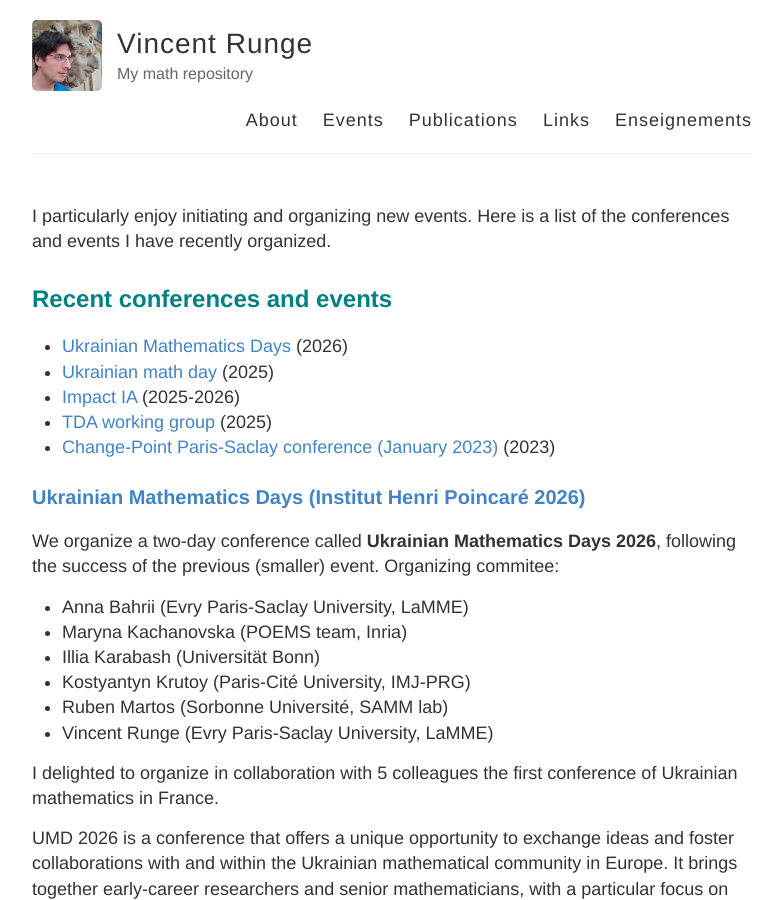
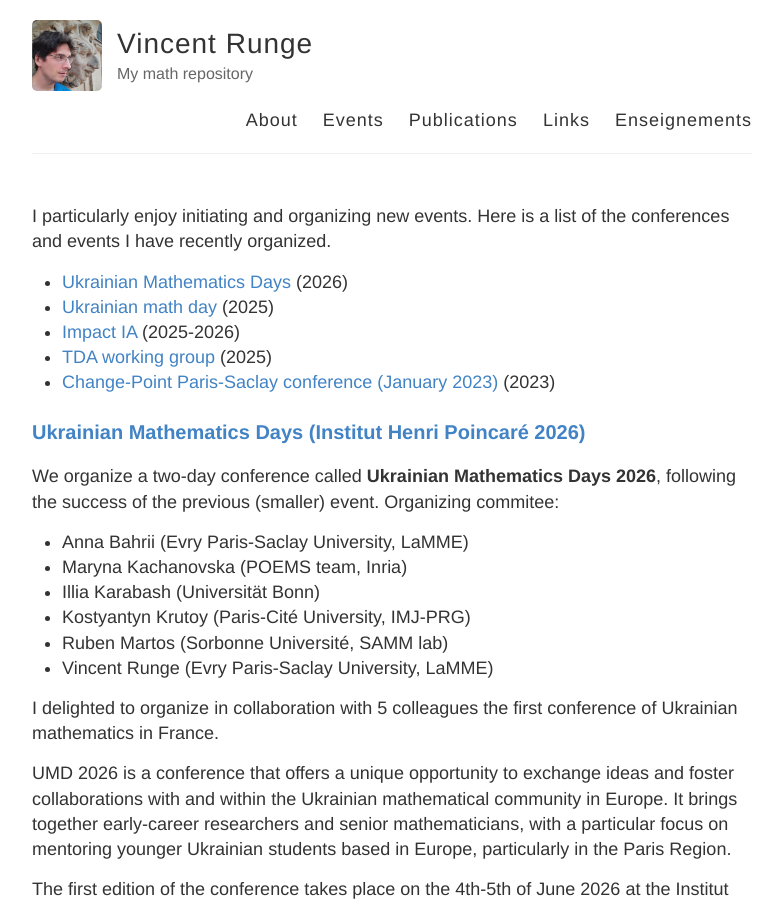
Before and after one commit to vincentrunge/vincentrunge.github.io, a Jekyll site: the page built from Events.md, in a window 1280 px wide and 900 px high. Shown: the whole window, without its empty margins (248-1031 px from the left). Built offline with Jekyll 4.4.1, drawn with Linux system fonts in a browser that asks for light colours.

Commit message:
Clean up header formatting in Events.md
Removed HTML span tag from the section header.

```diff
--- a/Events.md
+++ b/Events.md
@@ -6,8 +6,6 @@ permalink: /Events/
 
 I particularly enjoy initiating and organizing new events. Here is a list of the conferences and events I have recently organized.
 
-
-## <span style="color:teal;"> Recent conferences and events  </span>
 
 - [Ukrainian Mathematics Days](#umd) (2026)
 - [Ukrainian math day](#ukraine) (2025)
```
